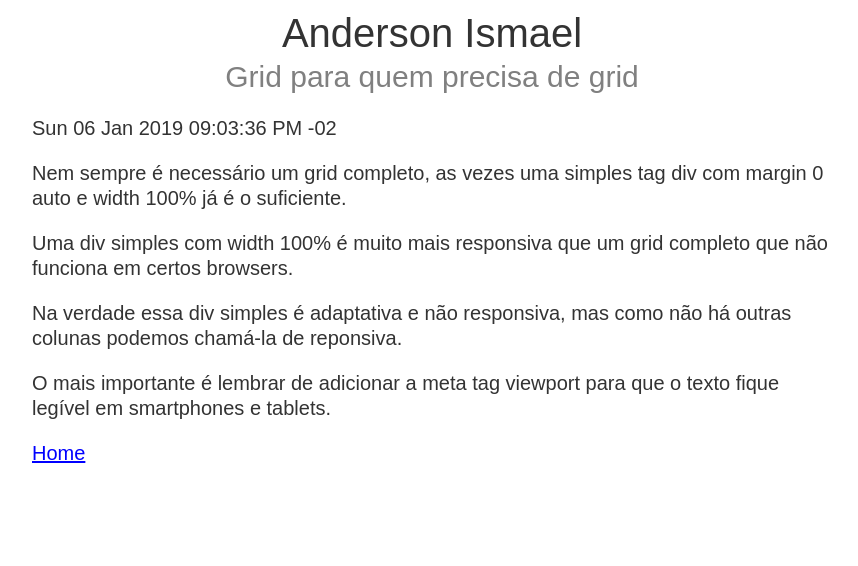
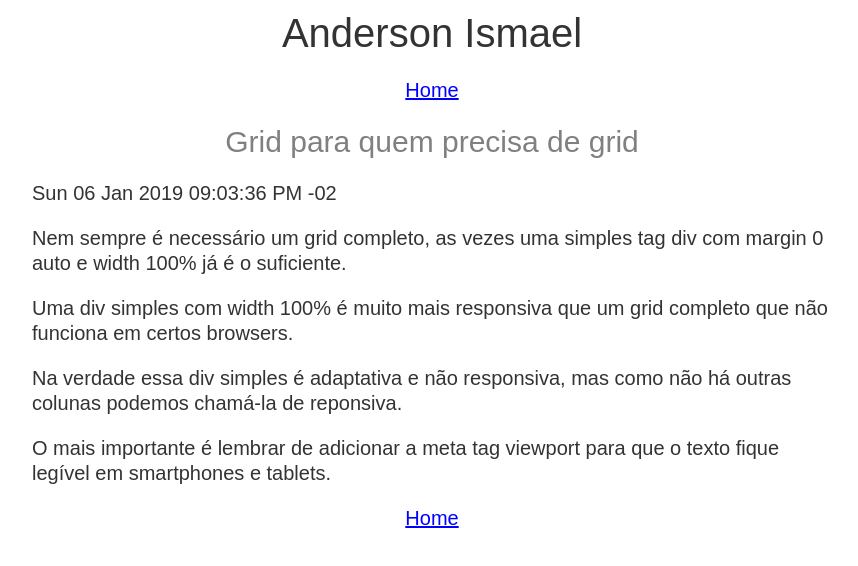
Before and after one commit to MeuGarfo/aicoutodasilva.github.io, a plain HTML site: page grid_para_quem_precisa_de_grid.html in a window 1280 px wide. Shown: the whole page, without its empty margins (208-1066 px from the left). Drawn offline with Linux system fonts and the light colour scheme.

Commit message:
M  css/master.css M  grid_para_quem_precisa_de_grid.html M  index.html M  problemas_com_o_ipfs_no_google_cloud.html M  produtividade_e_compatibilidade_em_primeiro_lugar.html M  remover_acentos_diacriticos.html M  root_com_um_nivel_acima.html

```diff
--- a/css/master.css
+++ b/css/master.css
@@ -12,6 +12,9 @@ body{
     color: #333;
     font-size: 1.25em;
     font-weight: 400;
+}
+.center{
+    text-align:center;
 }
 code{
     font-family:"Courier New",Courier,monospace;
--- a/grid_para_quem_precisa_de_grid.html
+++ b/grid_para_quem_precisa_de_grid.html
@@ -3,20 +3,23 @@
 <head>
     <meta http-equiv="Content-Type" content="text/html; charset=utf-8">
     <title>Grid para quem precisa de grid</title>
-    <link rel="stylesheet" href="css/master.css?v5">
+    <link rel="stylesheet" href="css/master.css?v6">
     <meta name="viewport" content="width=device-width; user-scalable=0" />
     <link rel="shortcut icon" href="img/eu.jpg" type="image/x-icon" />
 </head>
 <body>
     <div class="container">
         <h1>Anderson Ismael</h1>
+        <p class="center">
+            <a href="index.html">Home</a>
+        </p>
         <h2>Grid para quem precisa de grid</h2>
         <p>Sun 06 Jan 2019 09:03:36 PM -02</p>
 <p>Nem sempre é necessário um grid completo, as vezes uma simples tag div com margin 0 auto e width 100% já é o suficiente.</p>
 <p>Uma div simples com width 100% é muito mais responsiva que um grid completo que não funciona em certos browsers.</p>
 <p>Na verdade essa div simples é adaptativa e não responsiva, mas como não há outras colunas podemos chamá-la de reponsiva.</p>
 <p>O mais importante é lembrar de adicionar a meta tag viewport para que o texto fique legível em smartphones e tablets.</p>
-        <p>
+        <p class="center">
             <a href="index.html">Home</a>
         </p>
     </div>
```
Also changed, not shown: index.html (+1 -1 lines), problemas_com_o_ipfs_no_google_cloud.html (+5 -2 lines), produtividade_e_compatibilidade_em_primeiro_lugar.html (+5 -2 lines), remover_acentos_diacriticos.html (+5 -2 lines), root_com_um_nivel_acima.html (+5 -2 lines).
